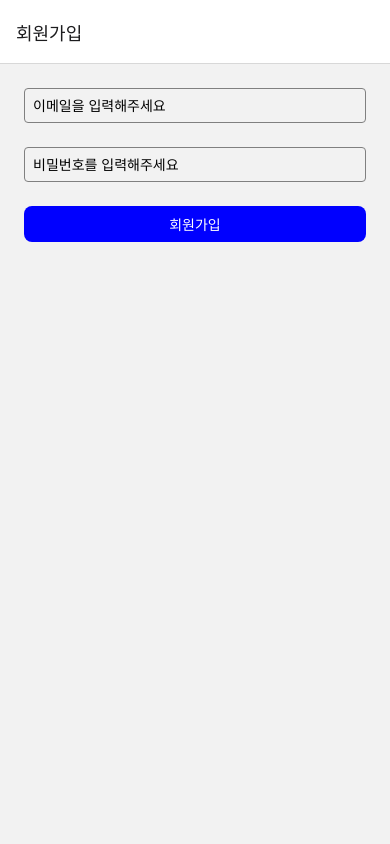
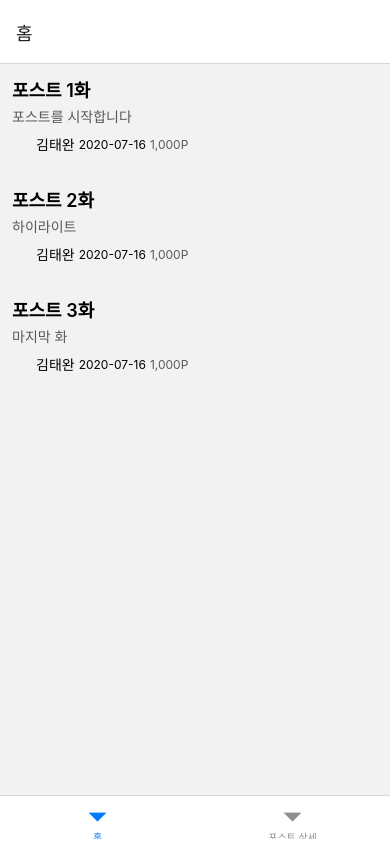
Before and after one commit to aptakqmf12/react-native, a React Native app: screen /Home in a window 390 px wide. Before the commit this address had no page. Built offline with nearby package versions, Linux system fonts and the light colour scheme.

Commit message:
react-native-config 설치 및 코드개선

```diff
--- a/App.tsx
+++ b/App.tsx
@@ -9,7 +9,7 @@ import SignUpScreen from './src/pages/signup';
 
 export type LoggedInStackParamList = {
   Home: undefined;
-  Post: undefined;
+  Post: {id: number};
 };
 
 export type NotLoggedInStackParamList = {
@@ -21,7 +21,7 @@ const Tab = createBottomTabNavigator<LoggedInStackParamList>();
 const Stack = createNativeStackNavigator<NotLoggedInStackParamList>();
 
 function App() {
-  const isLogin = false;
+  const isLogin = true;
   return (
     <NavigationContainer>
       {isLogin ? (
--- a/package.json
+++ b/package.json
@@ -18,6 +18,7 @@
     "dayjs": "^1.11.13",
     "react": "18.3.1",
     "react-native": "0.77.1",
+    "react-native-config": "^1.5.5",
     "react-native-keyboard-aware-scroll-view": "^0.9.5",
     "react-native-keyboard-aware-scrollview": "^2.1.0",
     "react-native-safe-area-context": "^5.2.0",
--- a/src/components/PostItem.tsx
+++ b/src/components/PostItem.tsx
@@ -1,7 +1,9 @@
-import {Image, Text, View} from 'react-native';
+import {Alert, Image, Pressable, Text, View} from 'react-native';
 import * as React from 'react';
 import dayjs from 'dayjs';
-
+import {useNavigation} from '@react-navigation/native';
+import {NativeStackNavigationProp} from '@react-navigation/native-stack';
+import {LoggedInStackParamList} from '../../App.tsx';
 export interface PostItemProps {
   id: number;
   title: string;
@@ -22,12 +24,18 @@ export default function PostItem({
   profile,
 }: PostItemProps) {
   const date = dayjs(publishedAt);
+  const navigation =
+    useNavigation<NativeStackNavigationProp<LoggedInStackParamList>>();
+
   return (
-    <View
+    <Pressable
       style={{
         padding: 4,
         gap: 8,
         marginBottom: 24,
+      }}
+      onPress={() => {
+        navigation.navigate('Post', {id});
       }}>
       <View style={{gap: 4}}>
         <Text style={{fontSize: 18, fontWeight: '600'}}>{title}</Text>
@@ -47,6 +55,6 @@ export default function PostItem({
           {price.toLocaleString()}P
         </Text>
       </View>
-    </View>
+    </Pressable>
   );
 }
--- a/src/pages/main/index.tsx
+++ b/src/pages/main/index.tsx
@@ -1,6 +1,5 @@
-import {useCallback} from 'react';
-import {FlatList, Text, TouchableHighlight, View} from 'react-native';
 import * as React from 'react';
+import {FlatList, View} from 'react-native';
 import {NativeStackScreenProps} from '@react-navigation/native-stack';
 import {LoggedInStackParamList} from '../../../App.tsx';
 import PostItem, {PostItemProps} from '../../components/PostItem.tsx';
@@ -8,10 +7,6 @@ import PostItem, {PostItemProps} from '../../components/PostItem.tsx';
 type HomeScreenProps = NativeStackScreenProps<LoggedInStackParamList, 'Home'>;
 
 export default function HomeScreen({navigation}: HomeScreenProps) {
-  const onClickPost = useCallback(() => {
-    navigation.navigate('Post');
-  }, [navigation]);
-
   const postList: PostItemProps[] = [
     {
       id: 1,
@@ -46,15 +41,11 @@ export default function HomeScreen({navigation}: HomeScreenProps) {
   ];
 
   return (
-    <View style={{flex: 1}}>
+    <View style={{flex: 1, padding: 8}}>
       <FlatList
         data={postList}
         renderItem={data => <PostItem {...data.item} />}
       />
-
-      <TouchableHighlight onPress={onClickPost}>
-        <Text>여기는 홈입니다</Text>
-      </TouchableHighlight>
     </View>
   );
 }
--- a/src/pages/post/index.tsx
+++ b/src/pages/post/index.tsx
@@ -11,15 +11,17 @@ import {ParamListBase} from '@react-navigation/native';
 
 type DetailsScreenProps = NativeStackScreenProps<ParamListBase, 'Post'>;
 
-export default function PostScreen({navigation}: DetailsScreenProps) {
+export default function PostScreen({navigation, route}: DetailsScreenProps) {
   const onClick = useCallback(() => {
     navigation.navigate('Home');
   }, [navigation]);
 
+  const {id} = route.params;
+
   return (
     <View style={{flex: 1, alignItems: 'center', justifyContent: 'center'}}>
       <TouchableHighlight onPress={onClick}>
-        <Text>ghi</Text>
+        <Text>포스트 상세 id : {id}</Text>
       </TouchableHighlight>
 
       <TouchableWithoutFeedback onPress={() => {}}>
```
Also changed, not shown: 5 other files (tests, documents, lock files or other folders).
